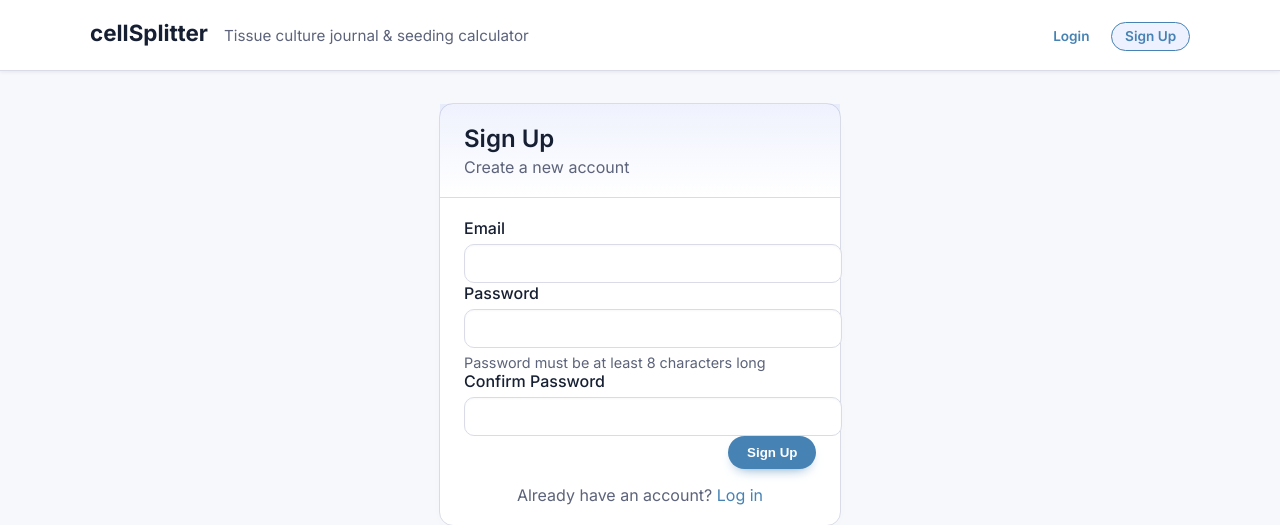
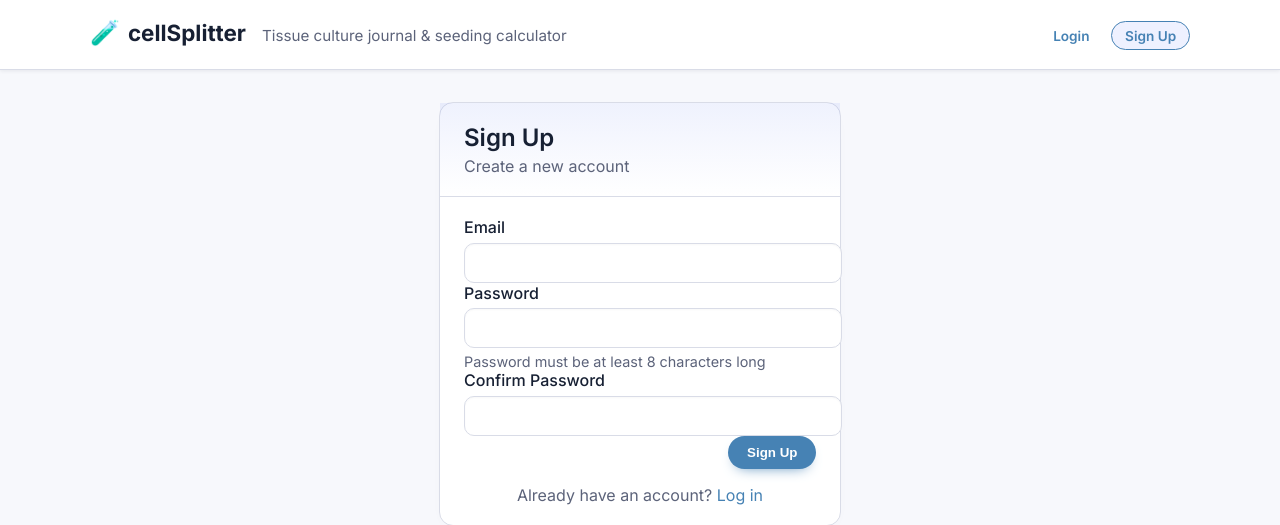
Before and after one commit to cyeunghl/cellSplitter, a Flask app: page /signup in a window 1280 px wide. Shown: the top 525 px of the page. Run offline with Flask 3, Linux system fonts and the light colour scheme.

Commit message:
reroute CSS

```diff
--- a/static/css/style.css
+++ b/static/css/style.css
@@ -73,6 +73,14 @@ a:hover {
   font-size: 1.4rem;
   font-weight: 700;
   color: var(--text);
+  display: inline-flex;
+  align-items: center;
+  gap: 0.5rem;
+}
+
+.brand-icon {
+  font-size: 1.5rem;
+  line-height: 1;
 }
 
 .tagline {
--- a/templates/base.html
+++ b/templates/base.html
@@ -13,7 +13,10 @@
   <body>
     <header class="app-header">
       <div class="container header-inner">
-        <a class="brand" href="{{ url_for('index') }}">cellSplitter</a>
+        <a class="brand" href="{{ url_for('index') }}">
+          <span class="brand-icon">🧪</span>
+          <span>cellSplitter</span>
+        </a>
         <p class="tagline">Tissue culture journal &amp; seeding calculator</p>
         <nav style="margin-left: auto; display: flex; gap: 0.5rem; align-items: center;">
           {% if current_user.is_authenticated %}
```
